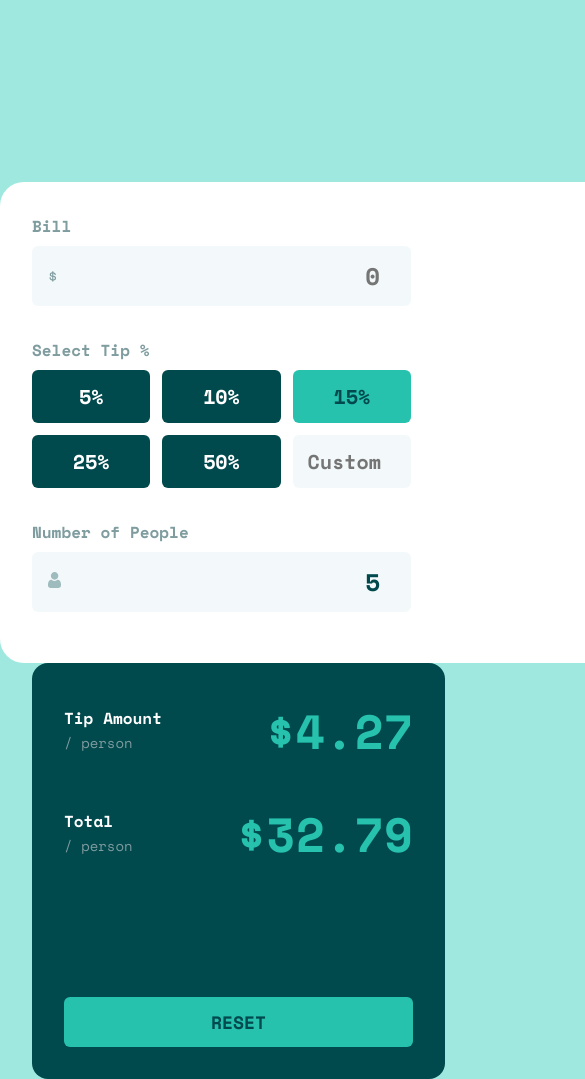
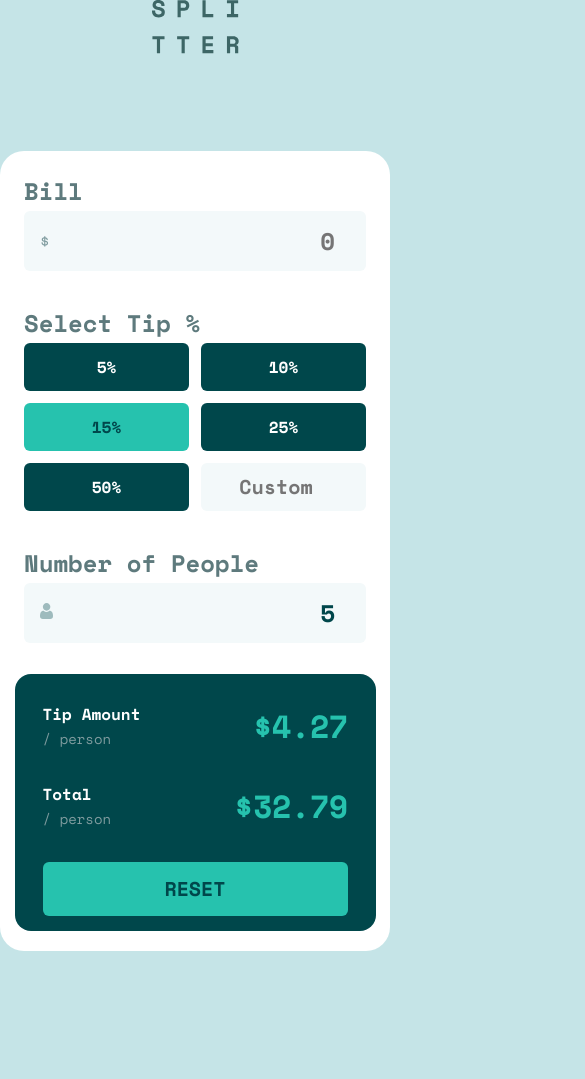
Before and after one commit to yehudahason/tip-calculator-app, a plain HTML site: page index.html in a window 390 px wide. Shown: the top 1079 px of the page, 585 px wide, since content can reach past the window. After the commit the page ends 951 px from the top, so only its background shows below. Drawn offline with nearby package versions, Linux system fonts and the light colour scheme; a web font is replaced by a local one.

Commit message:
finish layout

```diff
--- a/css/style.css
+++ b/css/style.css
@@ -4,7 +4,9 @@
   box-sizing: border-box;
   margin: 0;
   padding: 0;
+  font-family: "Space Mono", monospace;
 }
+
 :root {
   --grey-600: #3d6666;
   --grey-550: #547878;
@@ -21,7 +23,6 @@
   --orange-400: #e17052;
   --black: black;
   --white: white;
-  --bg: #c5e4e7;
   --white: #ffffff;
   --dark: #00494d;
   --dark-2: #0f686d;
@@ -57,20 +58,20 @@
 
   font-size: 16px;
 }
-* {
-  box-sizing: border-box;
-  margin: 0;
-  padding: 0;
-  font-family: "Space Mono", monospace;
+
+body {
+  background: var(--grey-200);
+  min-height: 100vh;
+  display: flex;
+  justify-content: center;
+  align-items: center;
+  flex-direction: column;
+  gap: 85px;
 }
 
-body {
-  background: var(--green-200);
-  min-height: 100vh;
-  display: grid;
-  place-items: center;
+h1 {
+  margin-bottom: 0;
 }
-
 .app {
   background: var(--white);
   border-radius: 24px;
@@ -79,7 +80,7 @@ body {
   height: 481px;
   /* width: 90%; */
   display: grid;
-  grid-template-columns: 1fr 1fr;
+  grid-template-columns: auto auto;
   gap: 32px;
 }
 
@@ -93,8 +94,9 @@ body {
 }
 
 .field label {
-  color: var(--muted);
-  font-weight: 700;
+  color: var(--grey-500);
+  font: var(--text-5);
+  letter-spacing: var(--text-5-ls);
   margin-bottom: 8px;
   display: block;
 }
@@ -114,9 +116,10 @@ body {
   background: transparent;
   width: 100%;
   text-align: right;
-  font-size: 24px;
+  font: var(--text-3);
+  letter-spacing: var(--text-3-ls);
   font-weight: 700;
-  color: var(--dark);
+  color: var(--green-900);
 }
 
 .icon {
@@ -131,19 +134,19 @@ body {
 }
 
 .tip-grid button {
-  background: var(--dark);
+  background: var(--green-900);
   color: white;
   border: none;
   border-radius: 6px;
   padding: 12px;
-  font-size: 20px;
-  font-weight: 700;
+  font: var(--text-5);
+  letter-spacing: var(--text-5-ls);
   cursor: pointer;
 }
 
 .tip-grid button.active {
-  background: var(--accent);
-  color: var(--dark);
+  background: var(--green-400);
+  color: var(--green-900);
 }
 
 .tip-grid .custom {
@@ -153,12 +156,12 @@ body {
   text-align: center;
   font-size: 20px;
   font-weight: 700;
-  color: var(--dark);
+  color: var(--green-900);
 }
 
 /* RIGHT */
 .result {
-  background: var(--dark);
+  background: var(--green-900);
   border-radius: 16px;
   padding: 32px;
   display: flex;
@@ -176,7 +179,8 @@ body {
 
 .result-row p {
   color: white;
-  font-weight: 700;
+  font: var(--text-5);
+  letter-spacing: var(--text-5-ls);
 }
 
 .result-row span {
@@ -185,25 +189,64 @@ body {
 }
 
 .result-row h2 {
-  color: var(--accent);
-  font-size: 48px;
+  color: var(--green-400);
+  font: var(--text-1);
+  letter-spacing: var(--text-1-ls);
 }
 
 .reset {
   margin-top: auto;
-  background: var(--accent);
+  background: var(--green-400);
   border: none;
   padding: 12px;
   border-radius: 6px;
-  font-size: 18px;
-  font-weight: 700;
-  color: var(--dark);
+  font: var(--text-4);
+  letter-spacing: var(--text-4-ls);
+  color: var(--green-900);
   cursor: pointer;
 }
 
-/* RESPONSIVE */
-@media (max-width: 768px) {
+@media (max-width: 1000px) {
   .app {
+    width: 608px;
+    height: 800px;
     grid-template-columns: 1fr;
+    justify-items: center;
+    align-items: center;
+  }
+
+  .controls {
+    width: 457px;
+    height: 352px;
+  }
+  .result {
+    width: 457px;
+    height: 300px;
   }
 }
+/* RESPONSIVE */
+@media (max-width: 570px) {
+  .app {
+    width: 100%;
+    grid-template-columns: 1fr;
+    padding: 0 5px;
+  }
+  .controls {
+    width: 90%;
+    height: 432px;
+  }
+  .result {
+    width: 95%;
+    padding: 28px;
+    height: 257px;
+  }
+  .result-row h2 {
+    font: var(--text-2);
+    letter-spacing: var(--text-2-ls);
+  }
+  .field label {
+    font: var(--text-3);
+    letter-spacing: var(--text-3-ls);
+    margin: 2px 0;
+  }
+}
--- a/index.html
+++ b/index.html
@@ -14,6 +14,7 @@
     <link rel="stylesheet" href="./css/style.css" />
   </head>
   <body>
+    <h1><img src="./images/logo.svg" alt="" /></h1>
     <main class="app">
       <!-- LEFT -->
       <section class="controls">
```
